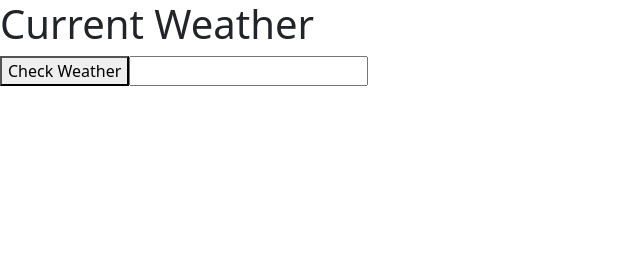
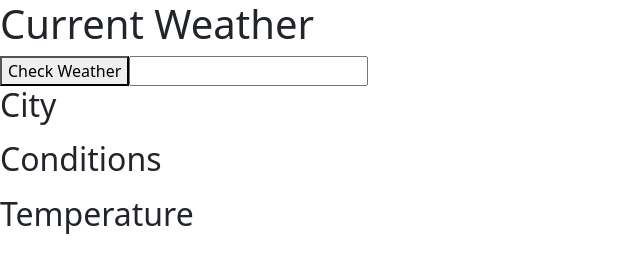
Before and after one commit to WillBridge0789/weather-app, a website: page index.html in a window 1280 px wide. Shown: the whole page, without its empty margins (0-640 px from the left). Drawn offline with nearby package versions, Linux system fonts and the light colour scheme.

Commit message:
MVP done

```diff
--- a/index.html
+++ b/index.html
@@ -9,10 +9,7 @@
     <link rel="stylesheet" href="style.css">
 </head>
 <body>
-    <!--<input type="text" placeholder="Enter Zip">-->
-    <div>
-        <!--<button id="btn">Check Weather</button>-->
-    </div>
+    <div id="main"></div>
     <script src="https://cdn.jsdelivr.net/npm/axios/dist/axios.min.js"></script>
     <script src="main.js"></script>
     <script src="https://cdn.jsdelivr.net/npm/bootstrap@5.3.0-alpha1/dist/js/bootstrap.bundle.min.js" integrity="sha384-w76AqPfDkMBDXo30jS1Sgez6pr3x5MlQ1ZAGC+nuZB+EYdgRZgiwxhTBTkF7CXvN" crossorigin="anonymous"></script>
--- a/main.js
+++ b/main.js
@@ -2,47 +2,76 @@
 const BASE_URL = 'https://api.openweathermap.org/data/2.5/';
 const API_KEY = '608e84446ac7199dba4b83b7a7b880b5';
 let zipCode;
+
+//------------------------Objects:--------------------------------//
+
+let currentWeather = {
+  city: "",
+  conditions: "",
+  temperature: "",
+  weatherImage: ""
+}
 
 //-----------------------Variables:-------------------------------//
 
 const errorMessage = "";
 
 let showConditions = "";
+let main = document.getElementById('main');
 
 let header = document.createElement('h1');
+header.id = 'topHead';
 header.innerText = 'Current Weather';
-document.body.appendChild(header);
+main.appendChild(header);
 
 let button = document.createElement('button');
 button.id = 'btn';
 button.innerText = 'Check Weather';
-document.body.appendChild(button);
+main.appendChild(button);
 
 let input = document.createElement("input");
 input.id = 'zipCode';
 input.setAttribute("type", "text");
-document.body.appendChild(input);
+main.appendChild(input);
 
-let paragraph = document.createElement('p');
-paragraph.id = 'UserData';
-document.body.appendChild(paragraph);
+let cityHeader = document.createElement('h2');
+cityHeader.id = 'cityHead';
+cityHeader.textContent = 'City';
+main.appendChild(cityHeader);
+
+let cityValue = document.createElement('p');
+cityValue.textContent = currentWeather.city;
+main.appendChild(cityValue);
+
+let weatherCond = document.createElement('h2');
+weatherCond.id = 'weatherCond';
+weatherCond.textContent = 'Conditions';
+main.appendChild(weatherCond);
+
+let weathValue = document.createElement('p');
+weathValue.textContent = currentWeather.conditions;
+main.appendChild(weathValue);
+
+let currentTemp = document.createElement('h2');
+currentTemp.id = 'currentTemp';
+currentTemp.textContent = 'Temperature';
+main.appendChild(currentTemp);
+
+let tempValue = document.createElement('p');
+tempValue.textContent = currentWeather.temperature;
+main.appendChild(tempValue);
 
 
 
-//------------------------Objects:--------------------------------//
 
-let currentWeather = {
-    city: "",
-    conditions: "",
-    temperature: "",
-    weatherImage: ""
-}
 
-//------------------------FUNCTIONS:------------------------------//
 
-function init() {
 
-}
+//------------------------UNUSED:------------------------------//
+
+/* function init() {
+  cityHeader.innerHTML = currentWeather.city;
+} /*
 
 /*function tempConvert() {
 
@@ -58,9 +87,9 @@ function init() {
     document.getElementById('userData').appendChild(div);
 } */
 
-function changeHTML() {
+//function changeHTML() {}
 
-}
+//------------------------FUNCTIONS:------------------------------//
 
 function getData() {
     let options = {
@@ -74,23 +103,24 @@ function getData() {
     axios.get('/weather', options)
       .then(function (response) {
         console.log(response.data);
-        //console.log();
         currentWeather.city = response.data.name;
         currentWeather.conditions = response.data.weather[0].description;
         currentWeather.temperature = Math.round(response.data.main.temp);
-        //currentWeather.image = response.data.name;
         console.log(currentWeather);
+        cityValue.innerText = currentWeather.city;
+        weathValue.innerText = currentWeather.conditions;
+        tempValue.innerText = currentWeather.temperature + ' ' + 'F';
       })
       .catch(function (error) {
         document.getElementById('zipCode').style.backgroundColor = 'red';
         console.log('Make sure to put in a Zip Code');
 
       })
+
   }
 
 //------------------------Event Listeners:------------------------------//
 
 //When submitting zipCode to retrieve data from weather api
 document.getElementById('btn').addEventListener('click', getData);
-
 console.log(currentWeather);
```
